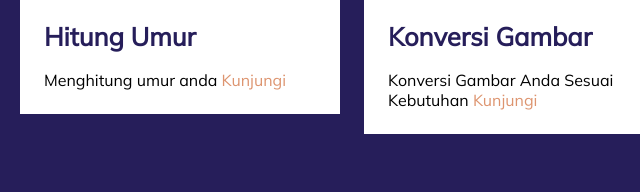
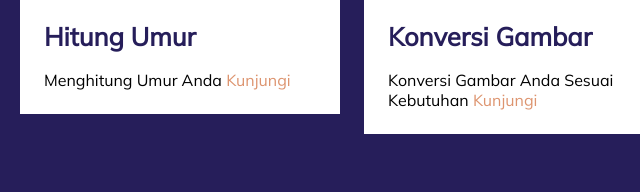
Before and after one commit to AgusPribadi/Dashboard-Project, a plain HTML site: page index.html in a window 1280 px wide. Shown: the part 284-476 px from the top of the page, 460-1100 px from the left. Drawn offline with Linux system fonts and the light colour scheme.

Commit message:
capitalize

```diff
--- a/index.html
+++ b/index.html
@@ -28,7 +28,7 @@
                         <div class="article-preview">
                             <h2>Hitung Umur</h2>
                             <p>
-                                Menghitung umur anda
+                                Menghitung Umur Anda
                                 <a href="https://hitungumur.netlify.app/" target="_blank" class="kunjungi" title="Kunjungi"> Kunjungi </a>
                             </p>
                         </div>
```
